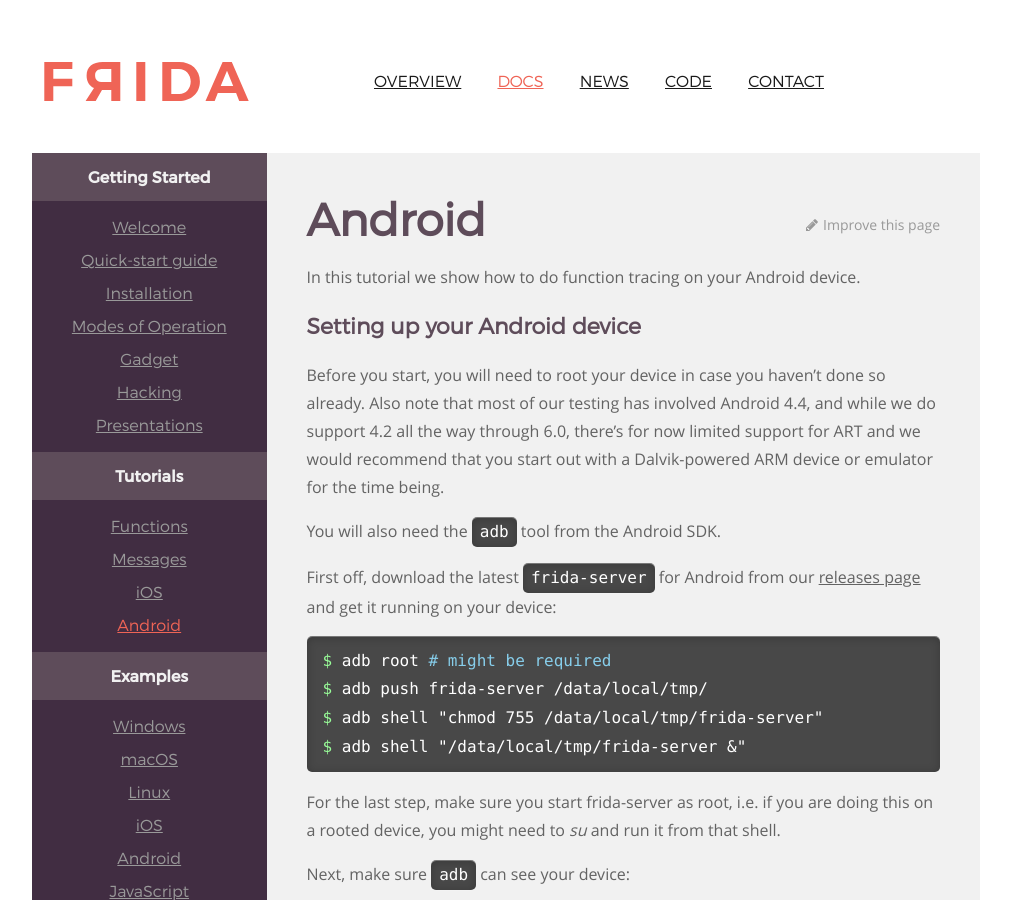
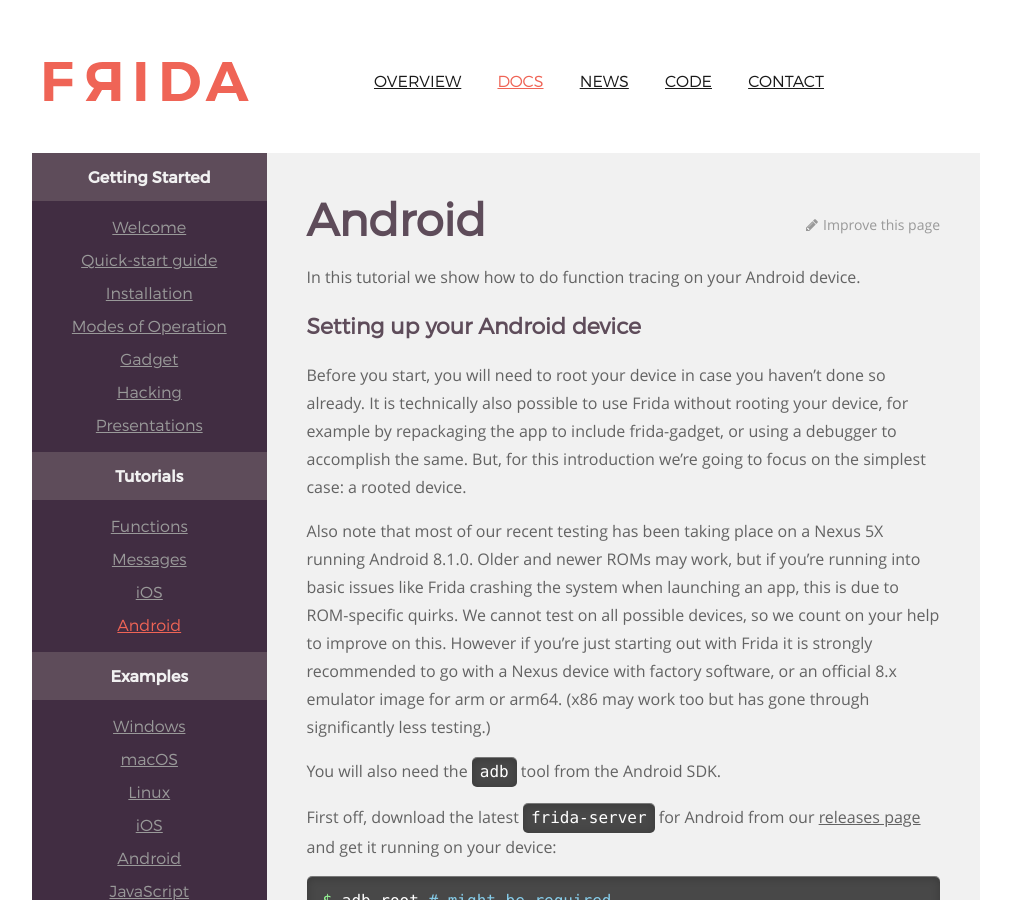
Before and after one commit to frida/frida-website, a Jekyll site: the page built from _docs/android.md, in a window 1280 px wide and 900 px high. Shown: the whole window, without its empty margins (129-1140 px from the left). Built offline with Jekyll 4.4.1, drawn with Linux system fonts in a browser that asks for light colours.

Commit message:
Update notes on supported Android versions

```diff
--- a/_docs/android.md
+++ b/_docs/android.md
@@ -9,10 +9,19 @@ In this tutorial we show how to do function tracing on your Android device.
 ## Setting up your Android device
 
 Before you start, you will need to root your device in case you haven't done so
-already. Also note that most of our testing has involved Android 4.4, and while
-we do support 4.2 all the way through 6.0, there's for now limited support for
-ART and we would recommend that you start out with a Dalvik-powered ARM device
-or emulator for the time being.
+already. It is technically also possible to use Frida without rooting your
+device, for example by repackaging the app to include frida-gadget, or using a
+debugger to accomplish the same. But, for this introduction we're going to focus
+on the simplest case: a rooted device.
+
+Also note that most of our recent testing has been taking place on a Nexus 5X
+running Android 8.1.0. Older and newer ROMs may work, but if you're running into
+basic issues like Frida crashing the system when launching an app, this is due
+to ROM-specific quirks. We cannot test on all possible devices, so we count on
+your help to improve on this. However if you're just starting out with Frida it
+is strongly recommended to go with a Nexus device with factory software, or an
+official 8.x emulator image for arm or arm64. (x86 may work too but has gone
+through significantly less testing.)
 
 You will also need the `adb` tool from the Android SDK.
 
```
